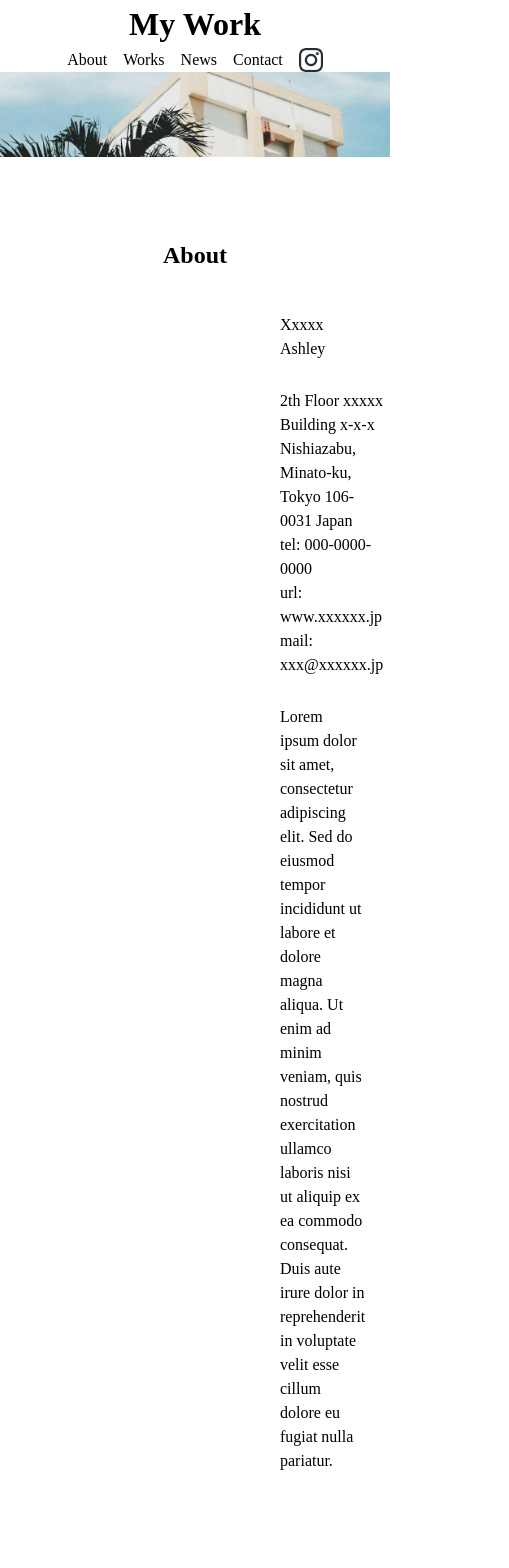
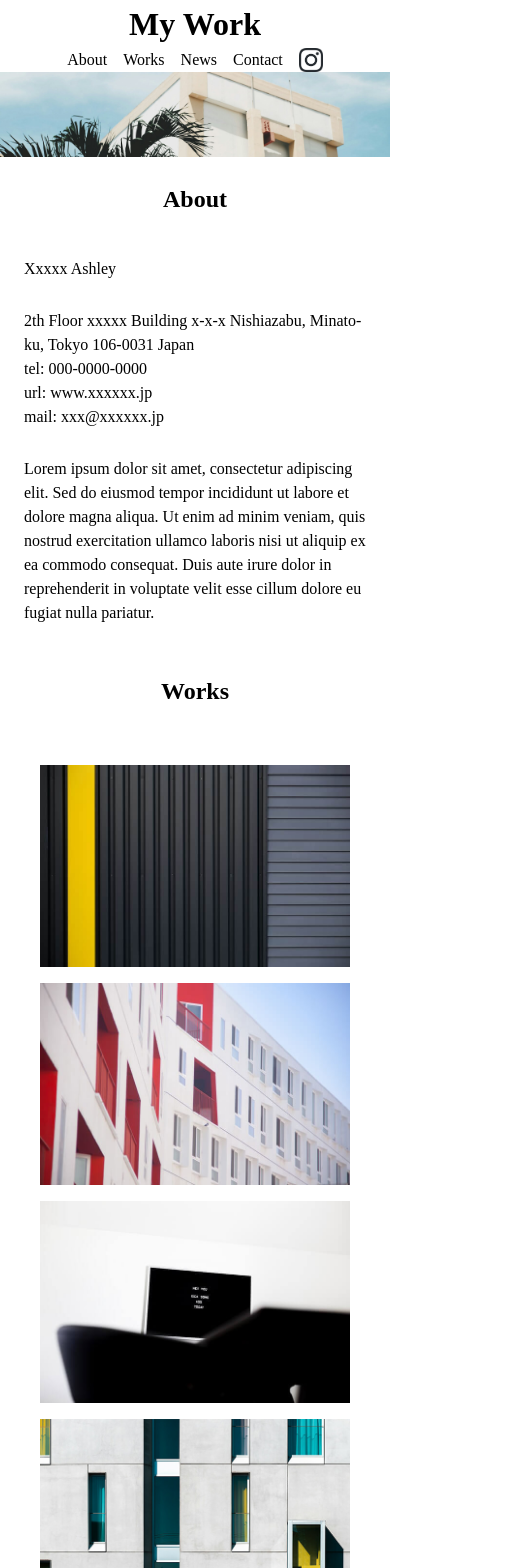
Before and after one commit to linnefromice/practice-web-markup, a React (Vite) app in the folder code-jump.com/lp-intro-1/: page / in a window 390 px wide. Shown: the top 1568 px of the page, 509 px wide, since content can reach past the window. Built offline with nearby package versions, Linux system fonts and the light colour scheme.

Commit message:
update: contents for phone

```diff
--- a/code-jump.com/lp-intro-1/src/About/styles.module.css
+++ b/code-jump.com/lp-intro-1/src/About/styles.module.css
@@ -6,3 +6,9 @@
   margin: 0 200px;
   row-gap: 28px;
 }
+
+@media (max-width: 767px) {
+  .wrapper {
+    margin: 0;
+  }
+}
--- a/code-jump.com/lp-intro-1/src/Contact/styles.module.css
+++ b/code-jump.com/lp-intro-1/src/Contact/styles.module.css
@@ -35,3 +35,14 @@ textarea {
   color: white;
   font-size: small;
 }
+
+@media (max-width: 767px) {
+  .wrapper {
+    padding: 0 8px;
+  }
+
+  .row {
+    display: flex;
+    flex-direction: column;
+  }
+}
--- a/code-jump.com/lp-intro-1/src/Contents/styles.module.css
+++ b/code-jump.com/lp-intro-1/src/Contents/styles.module.css
@@ -13,3 +13,9 @@
   width: 100%;
   height: 40px;
 }
+
+@media (max-width: 767px) {
+  .wrapper {
+    padding: 24px;
+  }
+}
--- a/code-jump.com/lp-intro-1/src/News/styles.module.css
+++ b/code-jump.com/lp-intro-1/src/News/styles.module.css
@@ -27,3 +27,18 @@
   background-color: #e0e0e0;
   margin: 16px 0;
 }
+
+@media (max-width: 767px) {
+  .wrapper {
+    padding: 0 16px;
+  }
+
+  .row {
+    display: flex;
+    flex-direction: column;
+  }
+
+  .divider {
+    margin: 8px 0;
+  }
+}
--- a/code-jump.com/lp-intro-1/src/Works/styles.module.css
+++ b/code-jump.com/lp-intro-1/src/Works/styles.module.css
@@ -12,3 +12,10 @@
   height: auto;
   object-fit: cover; /* 画像の比率を保ちながらコンテナに収める */
 }
+
+@media (max-width: 767px) {
+  .wrapper {
+    grid-gap: 16px;
+    padding: 16px;
+  }
+}
```
